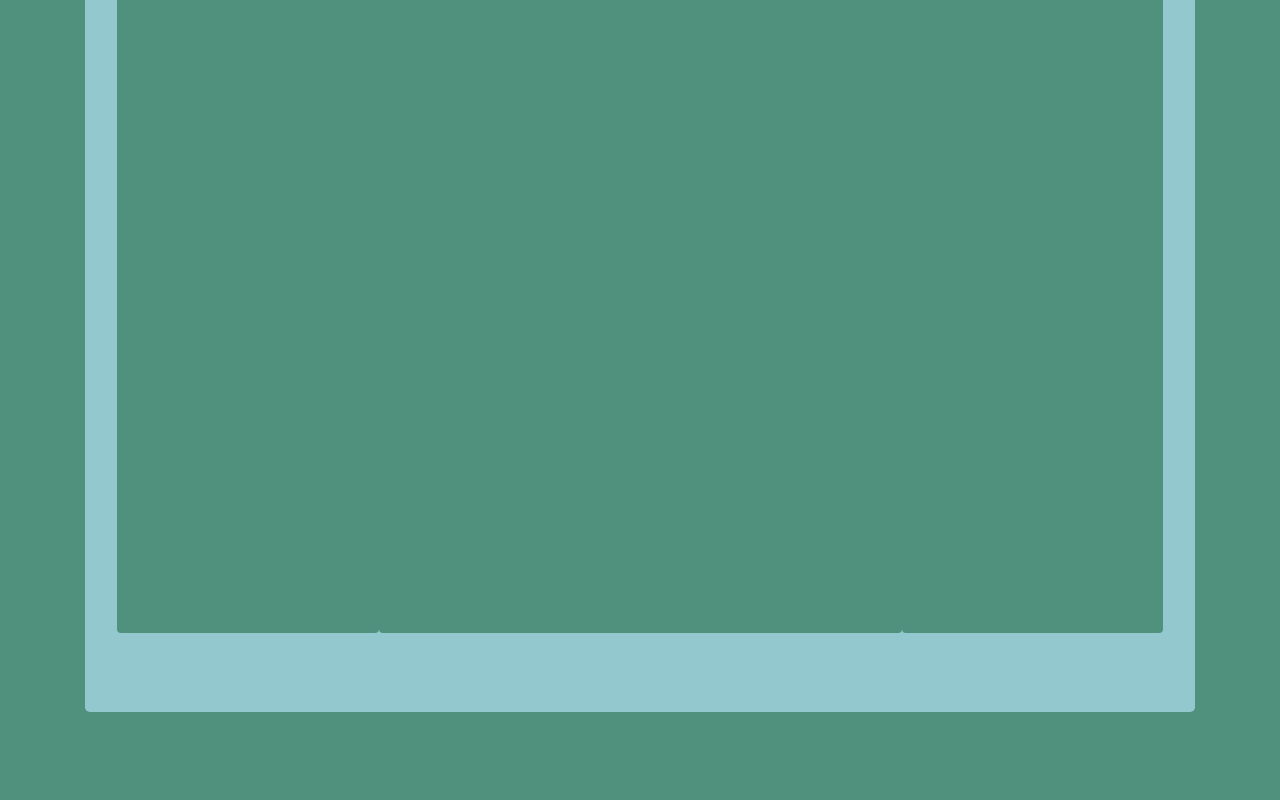
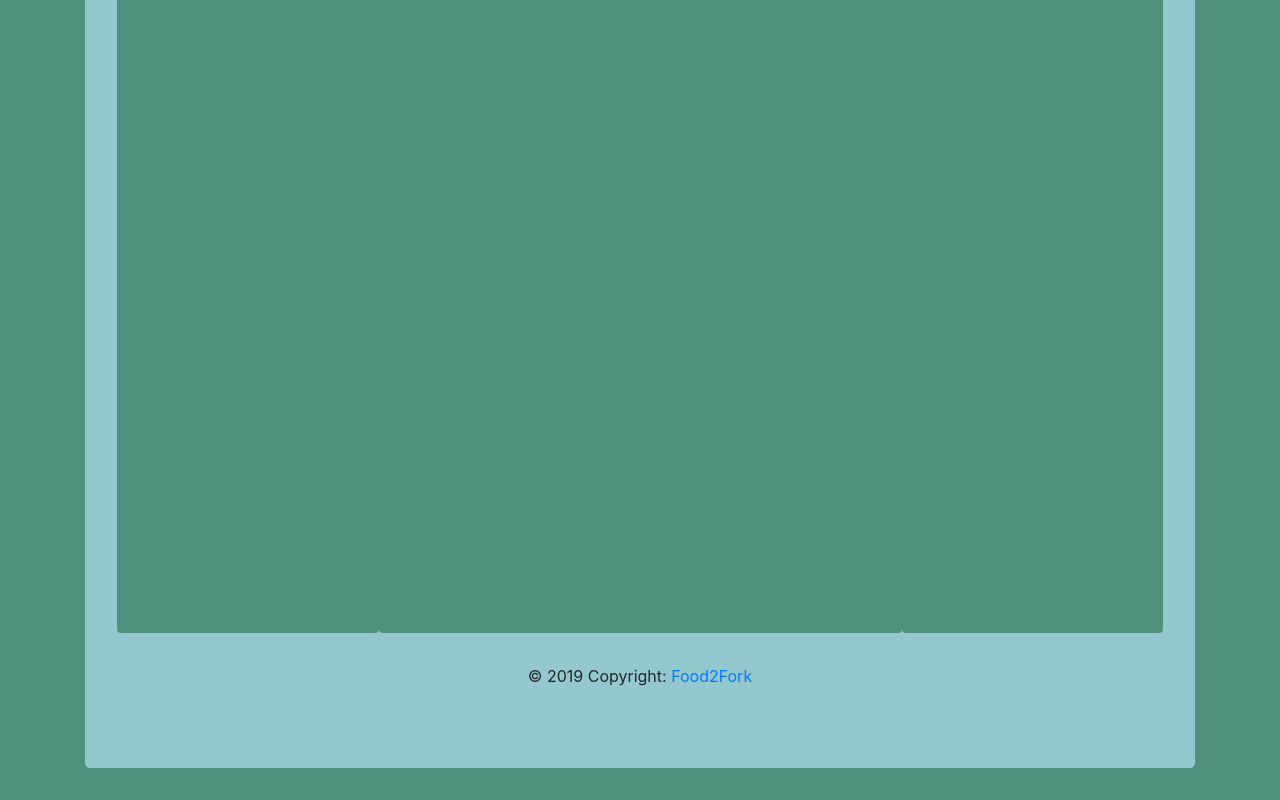
Before and after one commit to KennyKenzi/RecipeListApp, a website built with webpack: page src/index.html in a window 1280 px wide. Shown: the part 542-1342 px from the top of the page. Before the commit the page ends 1286 px from the top, so only its background shows below. Built offline with nearby package versions, Linux system fonts and the light colour scheme.

Commit message:
copyright

```diff
--- a/src/index.html
+++ b/src/index.html
@@ -390,8 +390,12 @@
                  <!--cl end-->
             </div>
             <!--row end-->
+            <div class="footer-copyright text-center py-3">© 2019 Copyright:
+                <a href="https://www.food2fork.com">Food2Fork</a>
+            </div>
             </div>
           </div>
+
     </div>
         <script src="https://code.jquery.com/jquery-3.3.1.slim.min.js" integrity="sha384-q8i/X+965DzO0rT7abK41JStQIAqVgRVzpbzo5smXKp4YfRvH+8abtTE1Pi6jizo" crossorigin="anonymous"></script>
         <script src="https://cdnjs.cloudflare.com/ajax/libs/popper.js/1.14.7/umd/popper.min.js" integrity="sha384-UO2eT0CpHqdSJQ6hJty5KVphtPhzWj9WO1clHTMGa3JDZwrnQq4sF86dIHNDz0W1" crossorigin="anonymous"></script>
```
Also changed, not shown: dist/img/alfredo.jpg (renamed from src/alfredo.jpg).
